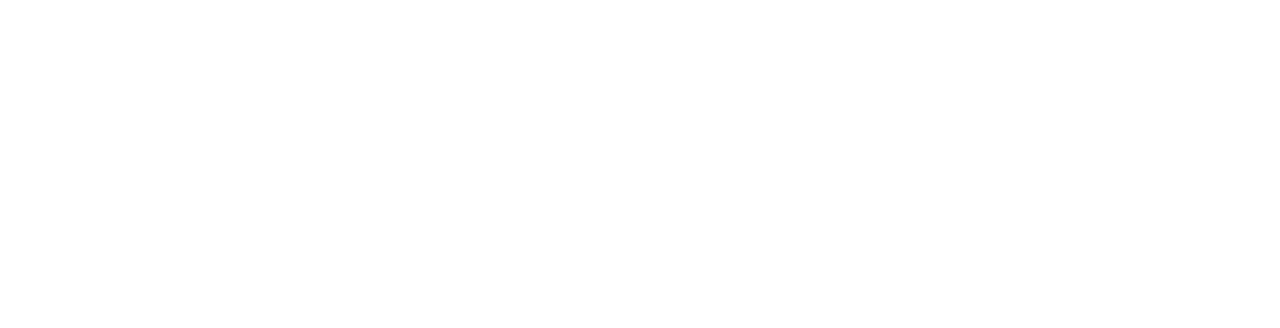
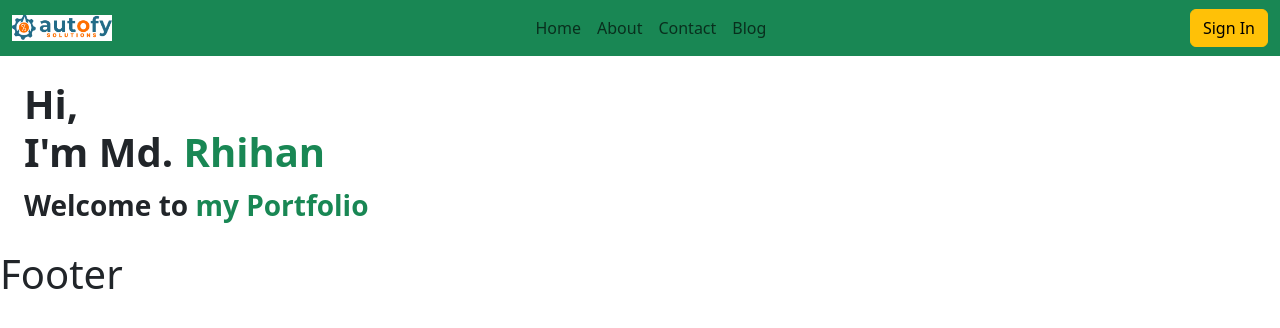
Before and after one commit to rhnchowdhury/Autofy-Solutions-Assignment, a React (Vite) app: page / in a window 1280 px wide. Shown: the top 328 px of the page. Built offline with nearby package versions, Linux system fonts and the light colour scheme.

Commit message:
some added

```diff
--- a/src/App.jsx
+++ b/src/App.jsx
@@ -1,4 +1,4 @@
-import "./App.css";
+// import "./App.css";
 import "bootstrap/dist/css/bootstrap.min.css";
 import { RouterProvider } from "react-router-dom";
 import router from "./Components/Layout/Route";
--- /dev/null
+++ b/src/Components/Pages/About.jsx
@@ -0,0 +1,9 @@
+const About = () => {
+  return (
+    <div>
+      <h1>This is about</h1>
+    </div>
+  );
+};
+
+export default About;
--- /dev/null
+++ b/src/Components/Pages/Contact.jsx
@@ -0,0 +1,9 @@
+const Contact = () => {
+  return (
+    <div>
+      <h1>This is contact</h1>
+    </div>
+  );
+};
+
+export default Contact;
--- /dev/null
+++ b/src/Components/Pages/Home.jsx
@@ -0,0 +1,14 @@
+const Home = () => {
+  return (
+    <div className="m-4">
+      <h1 className="fw-bold fs-1">
+        Hi, <br /> I'm Md. <span className="text-success">Rhihan</span>
+      </h1>
+      <p className="fw-semibold fs-3 mt-1">
+        Welcome to <span className="text-success">my Portfolio</span>
+      </p>
+    </div>
+  );
+};
+
+export default Home;
--- a/src/Components/Shared/Footer.jsx
+++ b/src/Components/Shared/Footer.jsx
@@ -1,5 +1,9 @@
 const Footer = () => {
-  return <div></div>;
+  return (
+    <div>
+      <h1>Footer</h1>
+    </div>
+  );
 };
 
 export default Footer;
--- a/src/Components/Shared/Navbar.jsx
+++ b/src/Components/Shared/Navbar.jsx
@@ -1,5 +1,49 @@
+// import { Container, Nav, NavDropdown } from "react-bootstrap";
+
+import { Button } from "react-bootstrap";
+import { Link } from "react-router-dom";
+
+// import { Nav, NavDropdown } from "react-bootstrap";
+
 const Navbar = () => {
-  return <div></div>;
+  return (
+    <div>
+      <nav className="navbar navbar-expand-lg bg-success">
+        <div className="container-fluid">
+          {/* <a className="navbar-brand">Navbar</a> */}
+          <img src="/src/assets/autofy.png" alt="" width={"100px"} />
+          <div>
+            <ul className="navbar-nav">
+              <li className="nav-item">
+                {/* <a className="nav-link active" aria-current="page" href="#">
+                  Home
+                </a> */}
+                <Link to="/" className="nav-link">
+                  Home
+                </Link>
+              </li>
+              <li className="nav-item">
+                <Link to="/about" className="nav-link">
+                  About
+                </Link>
+              </li>
+              <li className="nav-item">
+                <Link to="/contact" className="nav-link">
+                  Contact
+                </Link>
+              </li>
+              <li className="nav-item">
+                <a className="nav-link" href="#">
+                  Blog
+                </a>
+              </li>
+            </ul>
+          </div>
+          <Button variant="warning">Sign In</Button>
+        </div>
+      </nav>
+    </div>
+  );
 };
 
 export default Navbar;
```
Also changed, not shown: eslint.config.js (+18 -17 lines), src/Components/Layout/Route.jsx (+17 -1 lines), src/main.jsx (+7 -7 lines), src/assets/autofy.png (added), 1 other file (tests, documents, lock files or other folders).
